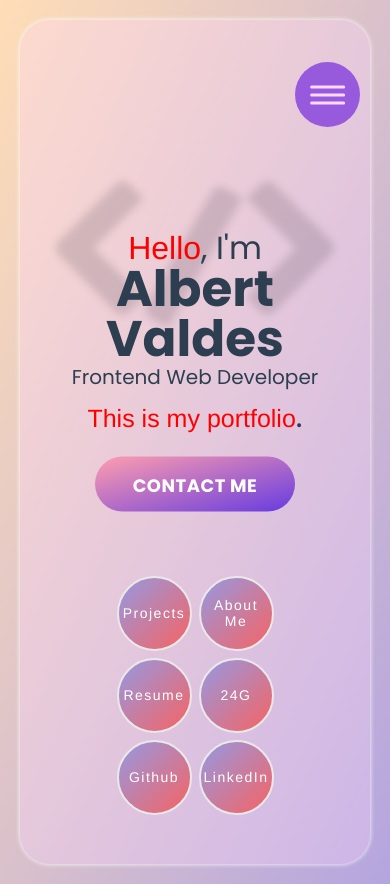
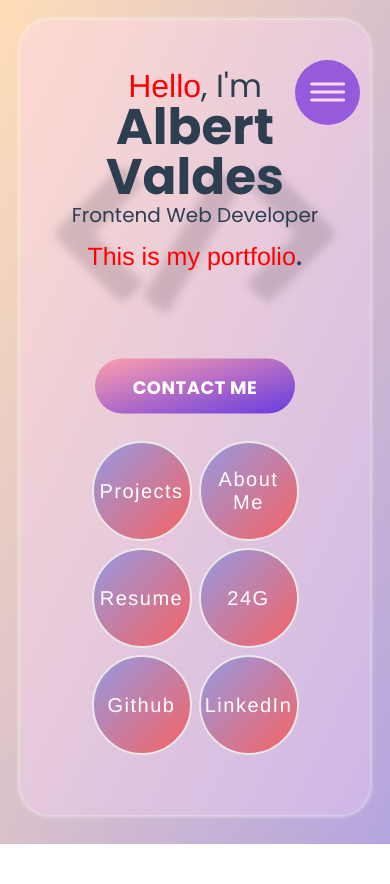
Before and after one commit to albert-anthony6/Portfolio-v2, a Vue app: page / in a window 390 px wide. After the commit the page ends 844 px from the top, so only its background shows below. Built offline with nearby package versions, Linux system fonts and the light colour scheme; a web font is replaced by a local one.

Commit message:
Main page now fully responsive

```diff
--- a/src/assets/themes/_themes.scss
+++ b/src/assets/themes/_themes.scss
@@ -39,8 +39,8 @@ section {
   width: 100%;
   height: 85vh;
   border-radius: 30px;
-  @include sm {
-    height: 100vh;
+  @include tab {
+    height: auto;
   }
 }
 ul {
@@ -88,6 +88,11 @@ a {
   @include xxl {
     top: 40%;
     animation: move-top 5s infinite ease;
+  }
+  @include tab {
+    opacity: 0.2;
+    top: 50%;
+    animation: move-top-reverse 5s infinite ease;
   }
   @include sm {
     top: 30%;
@@ -173,17 +178,29 @@ a {
   }
 }
 
+@keyframes move-top-reverse {
+  from {
+    opacity: 1;
+    top: 50%;
+  }
+  50% {
+    opacity: 0.2;
+    top: 22%;
+  }
+  to {
+    opacity: 1;
+    top: 50%;
+  }
+}
+
 @keyframes move-top-sm {
   from {
-    opacity: 0.2;
     top: 30%;
   }
   50% {
-    opacity: 1;
     top: 16%;
   }
   to {
-    opacity: 0.2;
     top: 30%;
   }
 }
--- a/src/views/Main.vue
+++ b/src/views/Main.vue
@@ -4,10 +4,6 @@
       <div class="left" />
       <div class="middle" />
       <div class="right" />
-    </div>
-    <div class="contact-button button">
-      <div>Contact Me</div>
-      <div>Dev for hire!</div>
     </div>
     <img src="../assets/icons/hello.svg" alt="Hello" class="hello-svg" />
     <div class="left-content">
@@ -20,12 +16,13 @@
       <p class="title">Frontend Web Developer</p>
       <p><span>This is my portfolio</span>.</p>
     </div>
+    <div class="contact-button button">
+      <div>Contact Me</div>
+      <div>Dev for hire!</div>
+    </div>
     <div class="right-content">
       <a>Projects</a>
-      <a
-        >About <br />
-        Me</a
-      >
+      <a>About Me</a>
       <a>Resume</a>
       <a href="https://24g.com/" target="_blank">24G</a>
       <a href="https://github.com/albert-anthony6" target="_blank">Github</a>
@@ -48,6 +45,11 @@ export default {
   width: 100%;
   height: 100%;
   text-align: left;
+  @include tab {
+    flex-direction: column;
+    justify-content: center;
+    align-items: center;
+  }
   .left-content {
     margin-left: 5.5%;
     @include xl {
@@ -62,8 +64,9 @@ export default {
       transform: translate(-50%, -50%);
       width: 500px;
     }
-    @include xxs {
-      top: 45%;
+    @include tab {
+      position: static;
+      margin: 150px 0 0 500px;
     }
     span {
       color: red;
@@ -122,27 +125,15 @@ export default {
       grid-template-columns: 100px 100px 100px;
     }
     @include tab {
-      position: relative;
-      margin: 0 auto;
-      margin-bottom: -60vh;
+      position: static;
+      margin: 20px 0 80px 0;
+      width: auto;
     }
     @include sm {
-      margin-bottom: -70vh;
+      margin: 0 0 60px 0;
+      grid-gap: 7px;
       grid-template-rows: 100px 100px 100px;
       grid-template-columns: 100px 100px;
-    }
-    @include sm {
-      grid-gap: 7px;
-      grid-template-rows: 85px 85px 85px;
-      grid-template-columns: 85px 85px;
-    }
-    @include xs {
-      grid-template-rows: 75px 75px 75px;
-      grid-template-columns: 75px 75px;
-    }
-    @include xxs {
-      grid-template-rows: 65px 65px 65px;
-      grid-template-columns: 65px 65px;
     }
     a {
       font-family: $pattaya;
@@ -160,21 +151,6 @@ export default {
         border-radius: 20%;
         transform: translateY(-10px);
         box-shadow: 0 5px 12px #635569;
-      }
-      br {
-        display: none;
-        @include xxs {
-          display: block;
-        }
-      }
-      @include sm {
-        font-size: 1.6rem;
-      }
-      @include xs {
-        font-size: 1.4rem;
-      }
-      @include xxs {
-        font-size: 1.2rem;
       }
     }
   }
@@ -206,6 +182,10 @@ export default {
     &:hover div {
       transform: translateY(-140%);
     }
+    @include tab {
+      position: static;
+      margin: 0 0 0 200px;
+    }
     div {
       transition: all 0.2s ease;
       margin-bottom: 10px;
```
